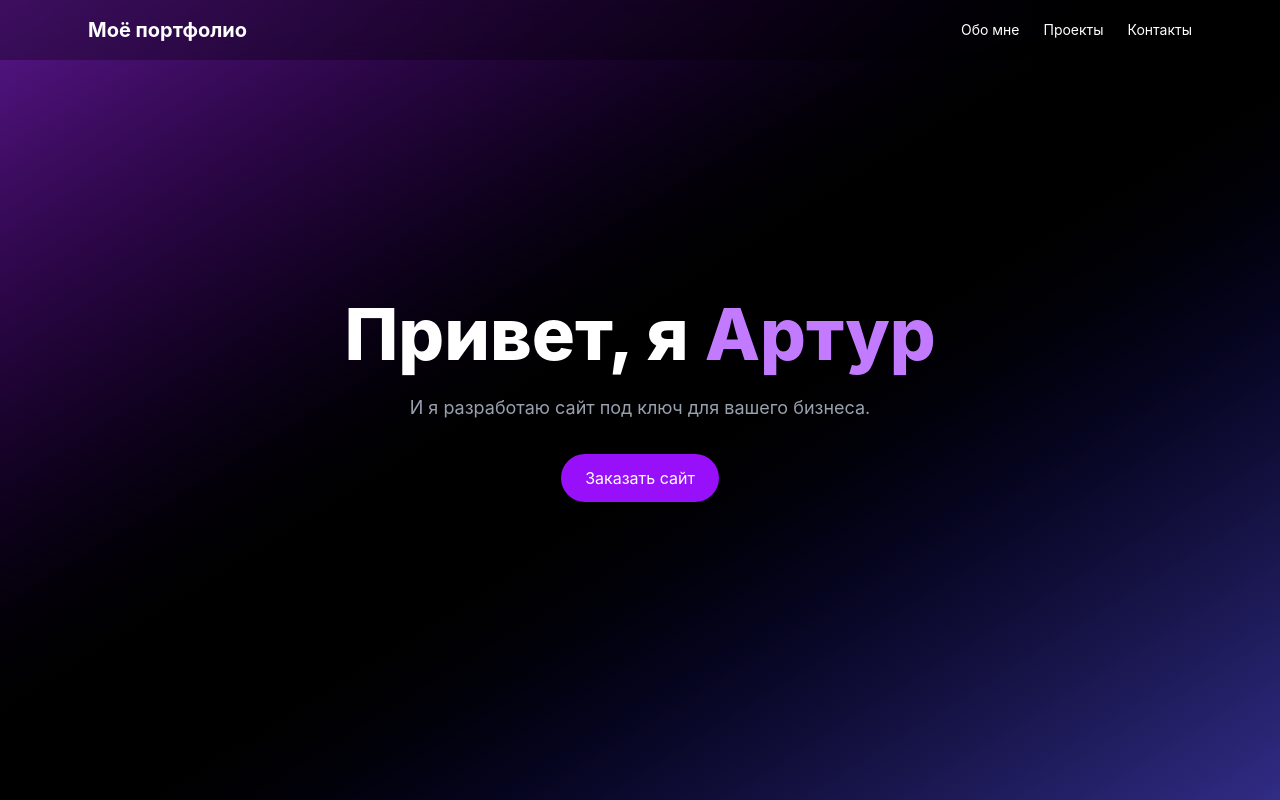
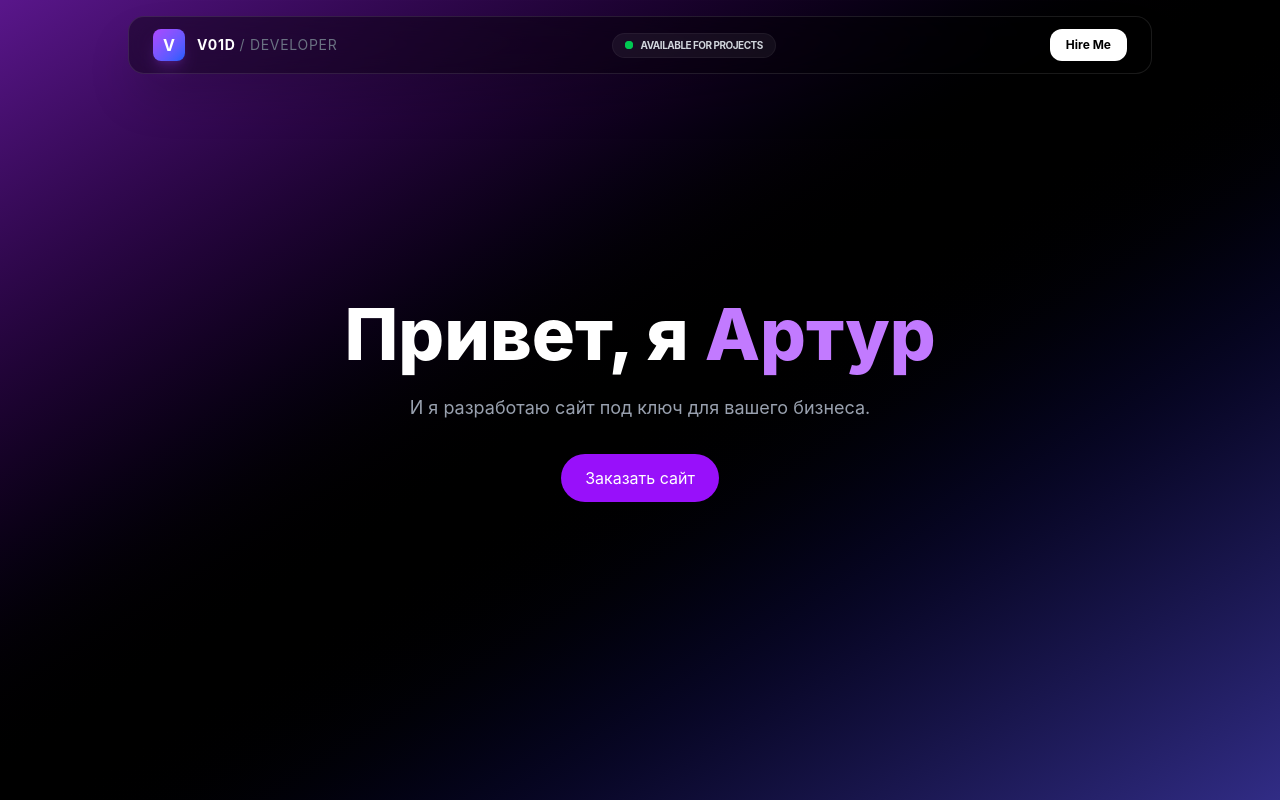
Before and after one commit to v01dedknight/showcase, a React (Vite) app: page / in a window 1280 px wide. Shown: the top 800 px of the page. Built offline with nearby package versions, Linux system fonts and the light colour scheme.

Commit message:
The site header has been updated

```diff
--- a/src/components/Navbar.jsx
+++ b/src/components/Navbar.jsx
@@ -1,14 +1,57 @@
+import { useState, useEffect } from "react";
+
 function Navbar() {
+  const [time, setTime] = useState(new Date().toLocaleTimeString([], { hour: '2-digit', minute: '2-digit' }));
+
+  // Update the time every minute
+  useEffect(() => {
+    const timer = setInterval(() => {
+      setTime(new Date().toLocaleTimeString([], { hour: '2-digit', minute: '2-digit' }));
+    }, 60000);
+    return () => clearInterval(timer);
+  }, []);
+
   return (
-    <nav className="fixed top-0 left-0 right-0 w-full bg-black/30 backdrop-blur-md z-50">
-      <div className="max-w-6xl mx-auto flex justify-between items-center p-4 px-6">
-        <h1 className="text-xl font-bold">Моё портфолио</h1>
+    <nav className="fixed top-4 left-0 right-0 z-[100] px-6">
+      <div className="max-w-5xl mx-auto bg-black/40 backdrop-blur-xl border border-white/10 rounded-2xl p-3 px-6 flex justify-between items-center shadow-2xl">
 
-        <ul className="flex gap-6 text-sm">
-          <li className="hover:text-purple-400 cursor-pointer">Обо мне</li>
-          <li className="hover:text-purple-400 cursor-pointer">Проекты</li>
-          <li className="hover:text-purple-400 cursor-pointer">Контакты</li>
-        </ul>
+        {/* Left side: Logo/Name */}
+        <div className="flex items-center gap-3">
+          <div className="w-8 h-8 bg-gradient-to-br from-purple-500 to-blue-600 rounded-lg flex items-center justify-center font-bold text-white shadow-lg shadow-purple-500/20">
+            V
+          </div>
+          <span className="text-sm font-bold tracking-wider text-white uppercase">
+            v01d <span className="text-gray-500 font-normal">/ Developer</span>
+          </span>
+        </div>
+
+        {/* Central part: Status */}
+        <div className="hidden sm:flex items-center gap-6">
+          <div className="flex items-center gap-2 px-3 py-1 bg-white/5 rounded-full border border-white/5">
+            <span className="relative flex h-2 w-2">
+              <span className="animate-ping absolute inline-flex h-full w-full rounded-full bg-green-400 opacity-75"></span>
+              <span className="relative inline-flex rounded-full h-2 w-2 bg-green-500"></span>
+            </span>
+            <span className="text-[10px] font-bold text-gray-300 uppercase tracking-tighter">Available for projects</span>
+          </div>
+        </div>
+
+        {/* Right side: Local time and City */}
+        <div className="flex items-center gap-4 text-right">
+          <div className="hidden xs:block">
+            <p className="text-[10px] text-gray-500 uppercase font-bold leading-none">Local Time</p>
+            <p className="text-sm text-white font-medium">{time} <span className="text-gray-500 text-[10px]">GMT+3</span></p>
+          </div>
+
+          {/* A small, stylish call-to-action button if you still need to select a contact */}
+          <button
+            onClick={() => window.scrollTo({ top: document.body.scrollHeight, behavior: 'smooth' })}
+            className="px-4 py-2 bg-white text-black text-xs font-bold rounded-xl hover:bg-purple-500 hover:text-white transition-all duration-300 shadow-lg active:scale-95"
+          >
+            Hire Me
+          </button>
+        </div>
+
       </div>
     </nav>
   );
--- a/src/index.css
+++ b/src/index.css
@@ -23,3 +23,7 @@ body {
 .animate-progress {
   animation-name: progressAnimation;
 }
+
+html {
+  scroll-behavior: smooth !important;
+}
```
